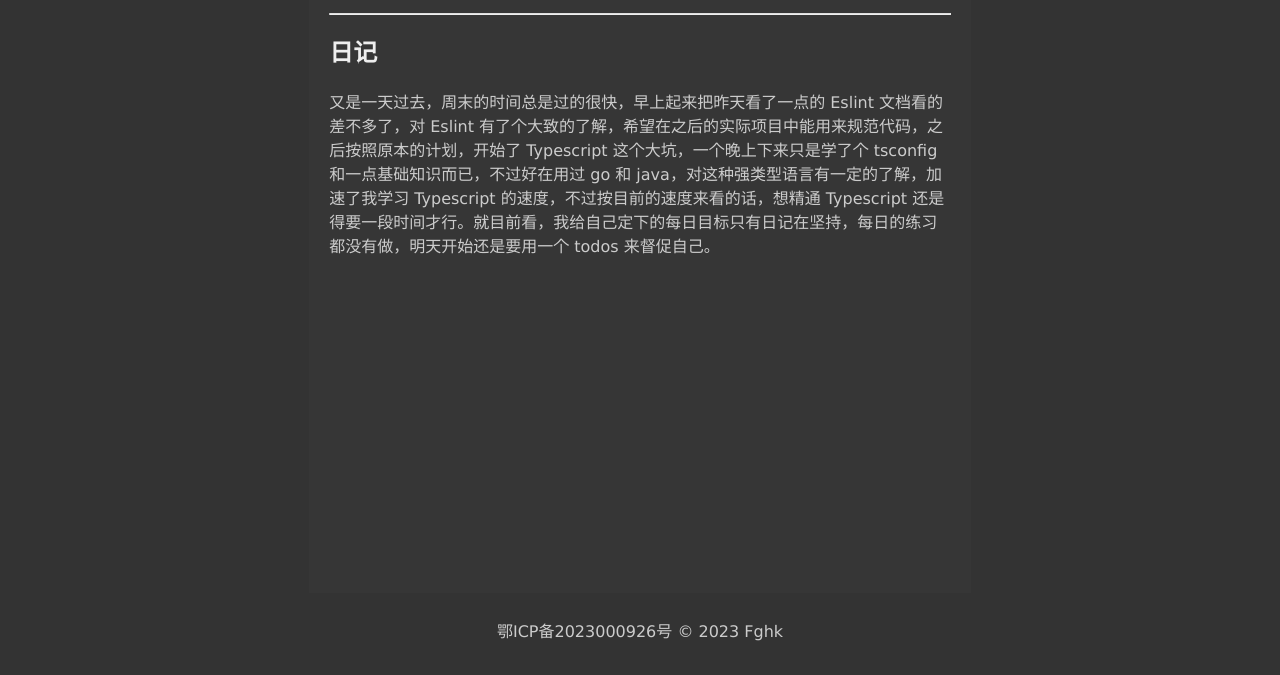
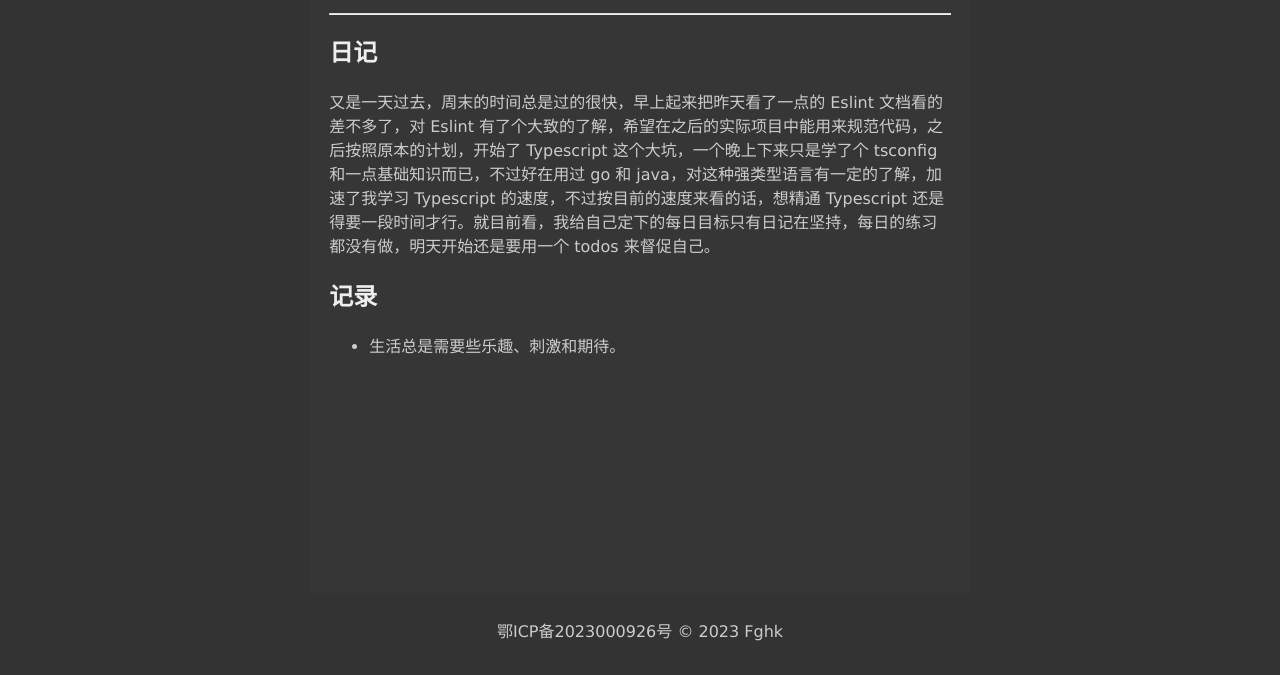
Before and after one commit to 1665800095fghk/blog, an Astro site: page /diary/2023-4-8 in a window 1280 px wide. Shown: the part 199-874 px from the top of the page. Built offline with nearby package versions, Linux system fonts and the light colour scheme; Astro itself is replaced by a stand-in of ours.

Commit message:
2023-4-8.记录

```diff
--- a/src/content/diary/2023-4-8.md
+++ b/src/content/diary/2023-4-8.md
@@ -8,3 +8,6 @@ tags: ["Eslint", "TypeScript"]
 
 ## 日记
 又是一天过去，周末的时间总是过的很快，早上起来把昨天看了一点的 Eslint 文档看的差不多了，对 Eslint 有了个大致的了解，希望在之后的实际项目中能用来规范代码，之后按照原本的计划，开始了 Typescript 这个大坑，一个晚上下来只是学了个 tsconfig 和一点基础知识而已，不过好在用过 go 和 java，对这种强类型语言有一定的了解，加速了我学习 Typescript 的速度，不过按目前的速度来看的话，想精通 Typescript 还是得要一段时间才行。就目前看，我给自己定下的每日目标只有日记在坚持，每日的练习都没有做，明天开始还是要用一个 todos 来督促自己。
+
+## 记录
+- 生活总是需要些乐趣、刺激和期待。
```
